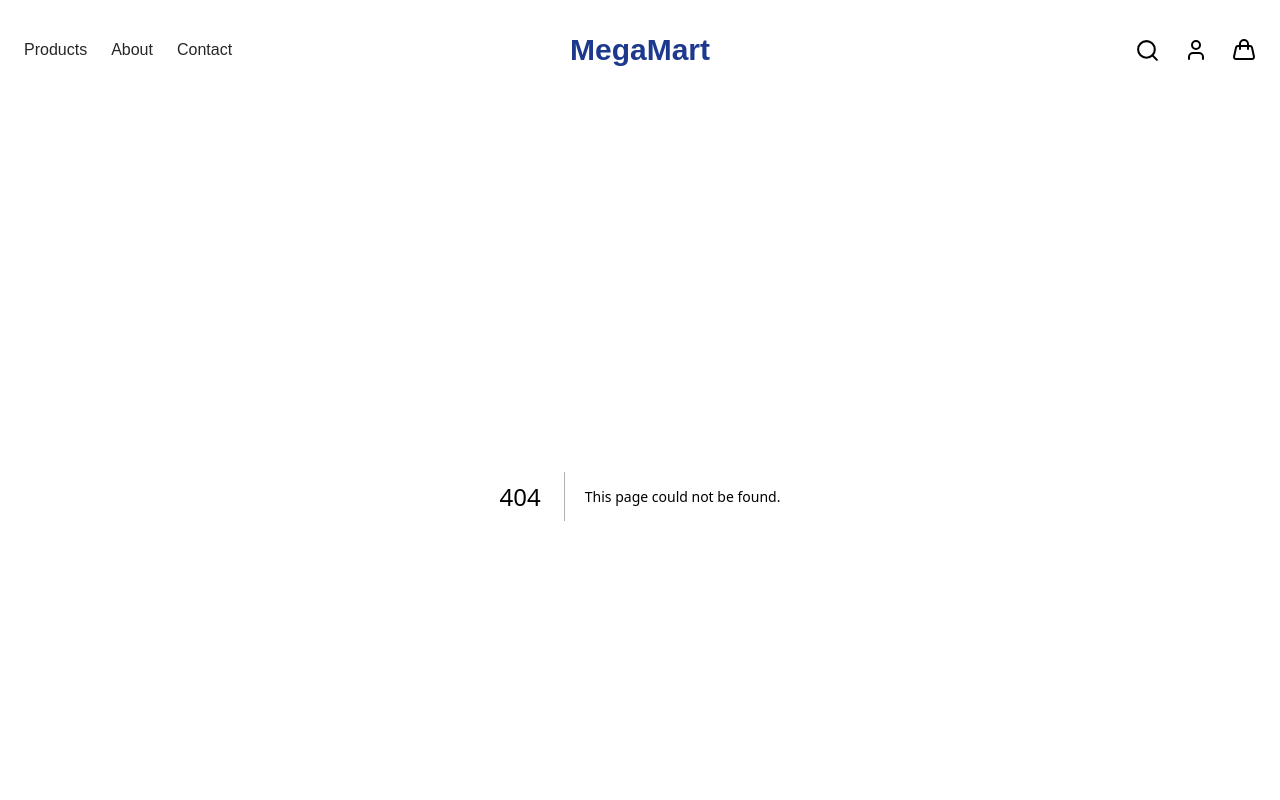
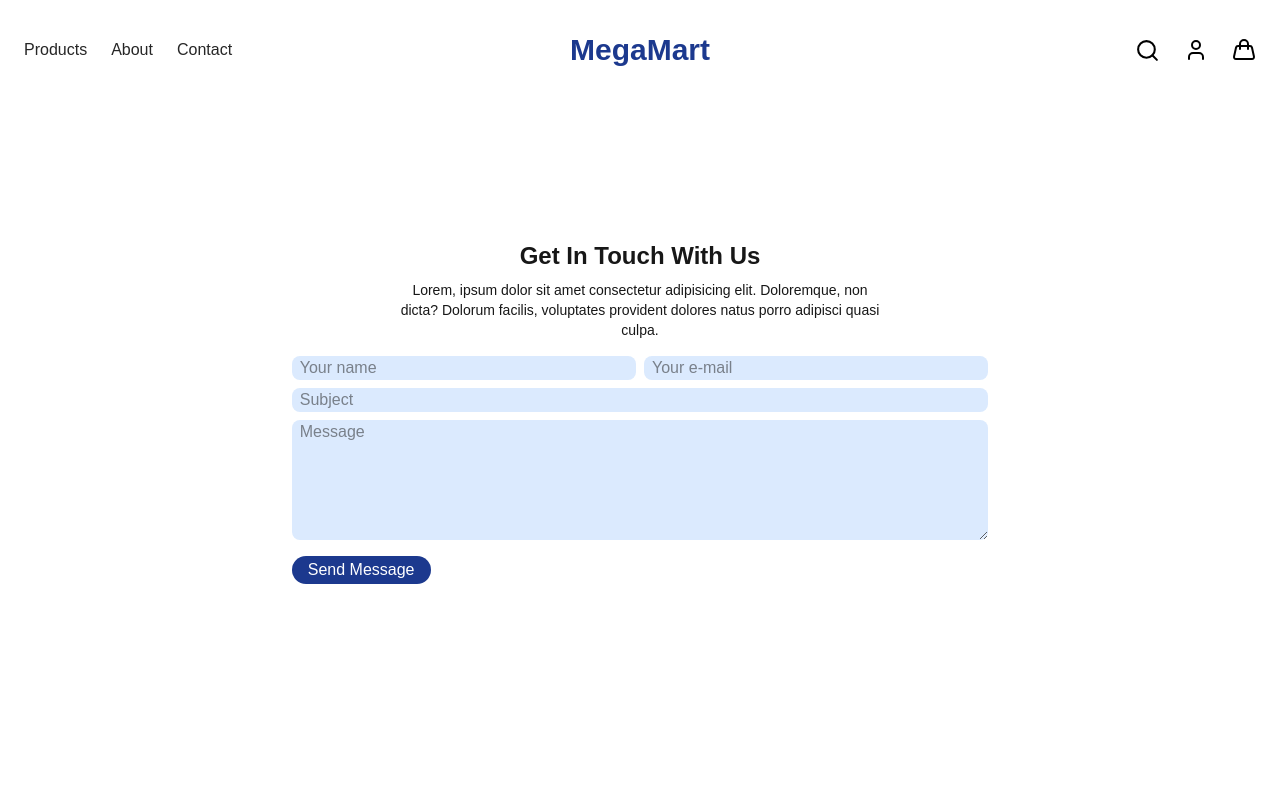
Before and after one commit to ebobic/E-Commerce, a Next.js app: page /contact in a window 1280 px wide. Before the commit this address had no page. Shown: the top 800 px of the page. Built offline with nearby package versions, Linux system fonts and the light colour scheme.

Commit message:
Added dedicated contact & about page routes!
- Created /app/contact/page.tsx using existing ContactForm component
- Created /app/about/page.tsx using existing AboutUs component
- Updated navigation links to point to dedicated pages instead of hash links

```diff
--- /dev/null
+++ b/app/about/page.tsx
@@ -0,0 +1,13 @@
+import AboutUs from "@/components/about-us";
+import { Toaster } from "sonner";
+
+export default function AboutPage() {
+  return (
+    <main className="min-h-screen bg-white">
+      <div className="pt-24 pb-12">
+        <AboutUs />
+      </div>
+      <Toaster />
+    </main>
+  );
+}
--- /dev/null
+++ b/app/contact/page.tsx
@@ -0,0 +1,13 @@
+import ContactForm from "@/components/contact-form";
+import { Toaster } from "sonner";
+
+export default function ContactPage() {
+  return (
+    <main className="min-h-screen bg-white">
+      <div className="pt-24 pb-12">
+        <ContactForm />
+      </div>
+      <Toaster />
+    </main>
+  );
+}
--- a/lib/data/pages.json
+++ b/lib/data/pages.json
@@ -5,11 +5,11 @@
             "label": "Products"
         },
         {
-            "href": "/#about",
+            "href": "/about",
             "label": "About"
         },
         {
-            "href": "/#contact",
+            "href": "/contact",
             "label": "Contact"
         }
     ]
```
